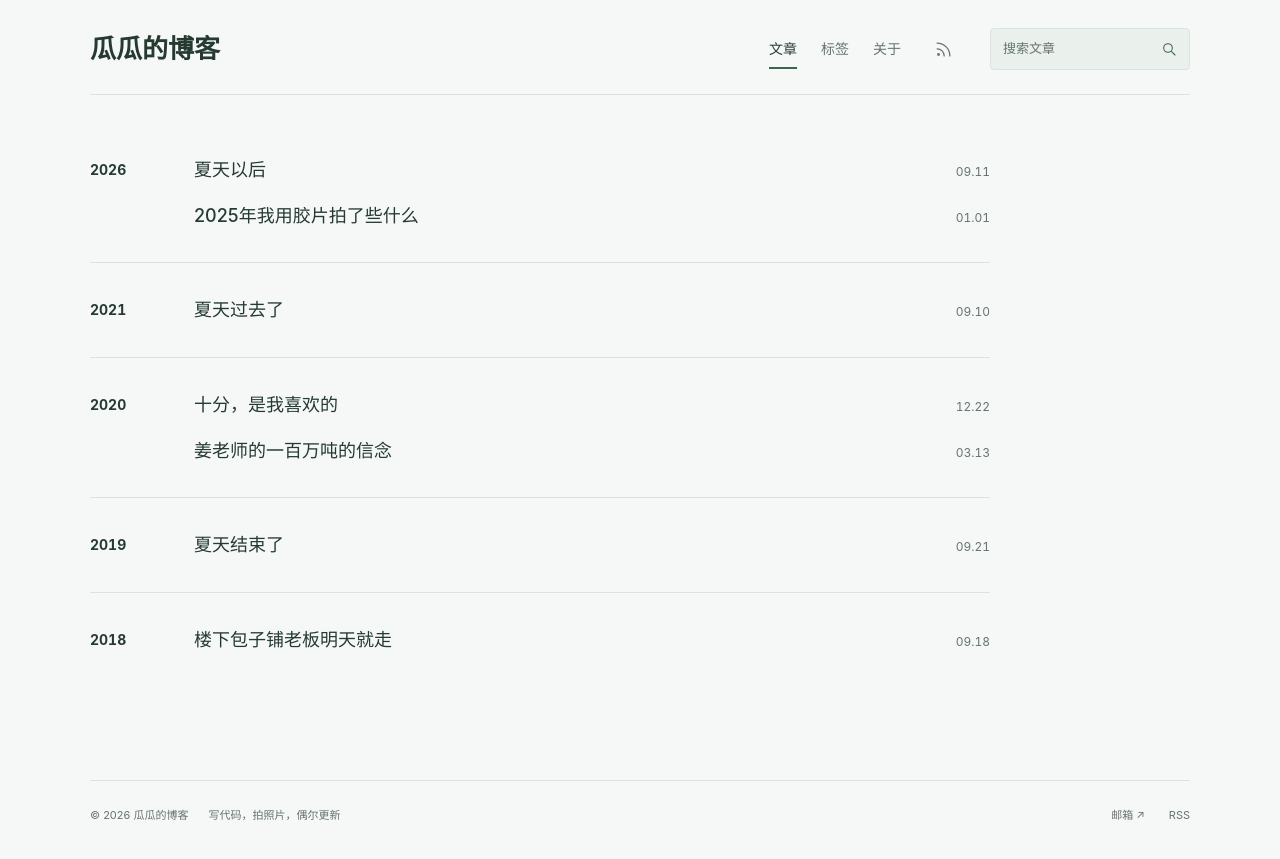
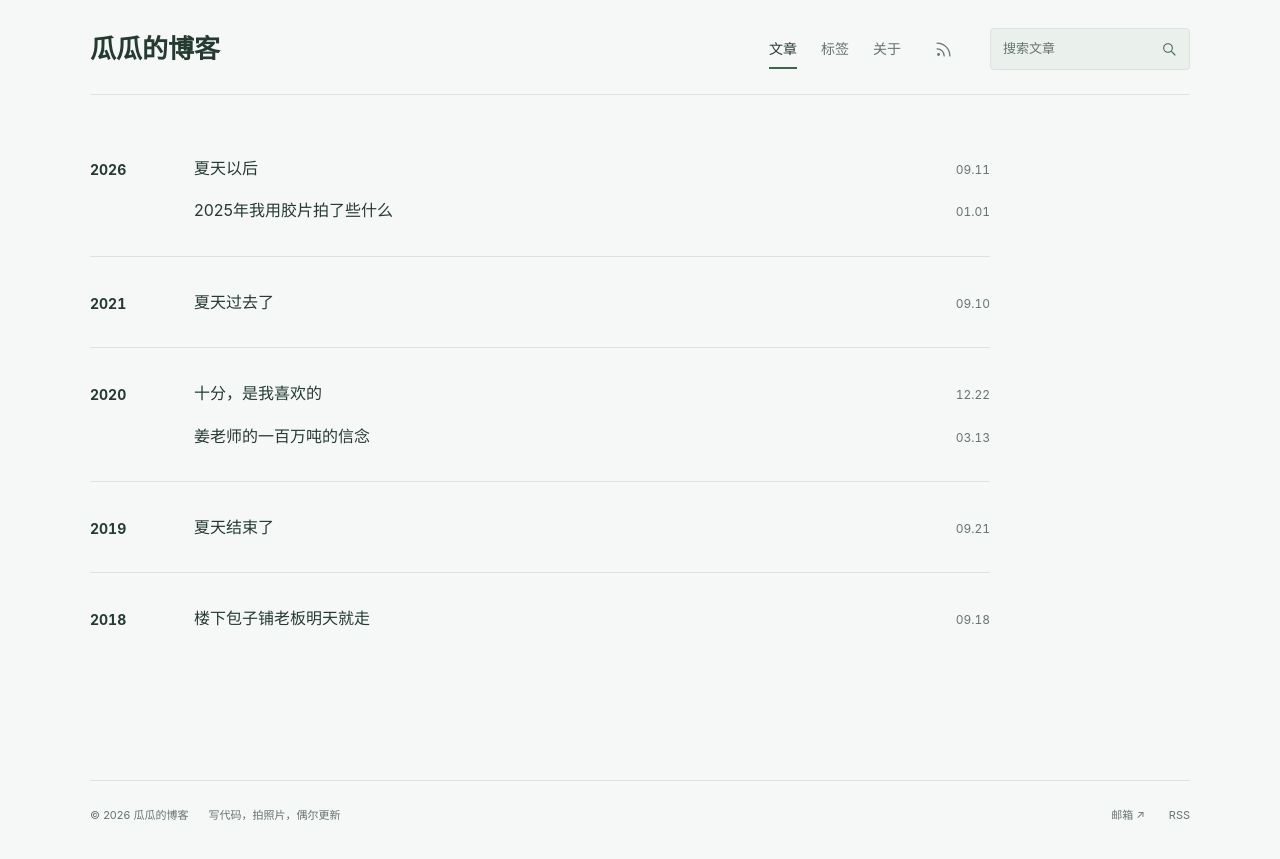
Before and after one commit to saltcoffee/saltcoffee.github.io, a Jekyll site: the page built from index.html, in a window 1280 px wide. Shown: the top 859 px of the page. Built offline with Jekyll 4.4.1, drawn with Linux system fonts in a browser that asks for light colours.

Commit message:
style: font

```diff
--- a/css/blog.css
+++ b/css/blog.css
@@ -7,15 +7,28 @@
   --accent: #3c654d;
   --line: #dce3dd;
   --wash: #eaf0eb;
-  --sans: -apple-system, BlinkMacSystemFont, "Segoe UI", "PingFang SC", "Hiragino Sans GB", "Microsoft YaHei", Arial, sans-serif;
-  --mono: "SFMono-Regular", Consolas, "Liberation Mono", monospace;
+  /* 系统字体优先（Mac 西文 SF Pro、中文苹方），其余与 V2EX 一致（https://www.v2ex.com/ 的 body 声明），逐字回退。 */
+  --sans: -apple-system, BlinkMacSystemFont, "PingFang SC", "Helvetica Neue", "Luxi Sans", "Segoe UI", "Hiragino Sans GB", "Microsoft Yahei", sans-serif, "Apple Logo";
+  /* 代码/等宽字体。系统字体优先（Mac 用 SF Mono），其余与 V2EX 的 --code-font 对齐。
+     注意：V2EX 的代码栈尾部还带 "Microsoft Yahei"，那是比例字体，
+     放进等宽栈会让中英混排的代码块对不齐，故保留 monospace 作为兜底。 */
+  --mono: "SFMono-Regular", Consolas, "Panic Sans", "Bitstream Vera Sans Mono", Menlo, "Liberation Mono", monospace;
+  /* 标题字重。必须避开 500：Segoe UI / 微软雅黑 只有 Regular(400) 与 Bold(700)，
+     没有原生 Medium，请求 500 会触发合成加粗，小字号下笔画发虚、字距发挤。
+     400 与 V2EX 帖子标题 (.item_title 未设字重，即 400) 完全一致。 */
+  --title-weight: 400;
 }
 * { box-sizing: border-box; }
 html { scroll-behavior: smooth; scroll-padding-top: 36px; -webkit-text-size-adjust: 100%; }
-body { margin: 0; background: var(--paper); color: var(--text); font-family: var(--sans); font-size: 16px; line-height: 1.7; -webkit-font-smoothing: antialiased; }
+/* 注意：不要加 -webkit-font-smoothing: antialiased。
+   它会强制灰度抗锯齿，在 Windows 上让文字变细发虚，与 V2EX 的观感不同。
+   V2EX 只在 .fa 图标上用它，正文与标题都用系统默认（ClearType 次像素抗锯齿）。 */
+body { margin: 0; background: var(--paper); color: var(--text); font-family: var(--sans); font-size: 16px; line-height: 1.7; }
 body > main { min-height: calc(100svh - 215px); }
 a { color: inherit; text-decoration: none; text-underline-offset: 5px; }
-button, input { font: inherit; }
+/* 表单控件默认不继承字体，浏览器会用系统 UI 字体，导致搜索框/按钮与全站不一致。
+   这里覆盖全部表单控件类型（含 textarea、select、option），统一到 var(--sans)。 */
+button, input, textarea, select, optgroup { font: inherit; }
 button, a, input { -webkit-tap-highlight-color: transparent; }
 button { cursor: pointer; }
 img { max-width: 100%; height: auto; display: block; }
@@ -33,22 +46,22 @@
 .header-actions { display: flex; align-items: center; gap: 28px; min-width: 0; }
 .wordmark { display: flex; align-items: baseline; gap: 13px; }
 .wordmark-name { color: var(--ink); font: 600 26px/1.2 var(--sans); letter-spacing: 0; }
-.site-nav { display: flex; align-items: center; gap: 24px; font-size: 14px; white-space: nowrap; }
+.site-nav { display: flex; align-items: center; gap: 24px; font-family: var(--sans); font-size: 14px; white-space: nowrap; }
 .site-nav a { position: relative; color: var(--muted); padding-block: 6px; }
 .site-nav a:hover, .site-nav a[aria-current] { color: var(--ink); }
 .site-nav a[aria-current]::after { content: ""; position: absolute; left: 0; right: 0; bottom: -2px; height: 2px; background: var(--accent); }
 .site-nav .nav-rss { display: flex; padding: 10px; }
 .header-search { display: flex; flex-shrink: 0; align-items: center; width: 200px; min-height: 42px; padding-left: 12px; border: 1px solid var(--line); border-radius: 4px; background: var(--wash); color: var(--muted); }
 .header-search:focus-within { border-color: var(--accent); background: var(--paper); }
-.header-search input { width: 100%; min-width: 0; padding: 7px 0; border: 0; border-radius: 0; background: transparent; color: var(--ink); font-size: 13px; line-height: 1.5; }
+.header-search input { width: 100%; min-width: 0; padding: 7px 0; border: 0; border-radius: 0; background: transparent; color: var(--ink); font-family: var(--sans); font-size: 13px; line-height: 1.5; }
 .header-search input::placeholder { color: var(--muted); opacity: 1; }
-.header-search button { display: flex; align-items: center; justify-content: center; flex-shrink: 0; width: 40px; min-height: 40px; padding: 0; border: 0; background: transparent; color: var(--accent); }
+.header-search button { display: flex; align-items: center; justify-content: center; flex-shrink: 0; width: 40px; min-height: 40px; padding: 0; border: 0; background: transparent; color: var(--accent); font-family: var(--sans); }
 .header-search button:hover { color: var(--ink); }
 .home { padding-top: 52px; }
 .eyebrow { color: var(--muted); font-size: 12px; letter-spacing: .12em; margin-bottom: 21px; }
 .writing { max-width: 900px; padding-bottom: 78px; }
 .section-bar { display: flex; align-items: baseline; gap: 16px; margin-bottom: 22px; }
-.section-bar h2 { font-size: 14px; font-weight: 500; color: var(--ink); }
+.section-bar h2 { font-size: 14px; font-weight: var(--title-weight); color: var(--ink); }
 .article-count { margin-left: 8px; font: 11px var(--sans); color: var(--muted); vertical-align: middle; }
 .article-year-group { display: grid; grid-template-columns: 72px minmax(0, 1fr); gap: 32px; padding-block: 24px; border-top: 1px solid var(--line); }
 .article-year-group:first-child { padding-top: 0; border-top: 0; }
@@ -56,7 +69,7 @@
 .article-year { padding-top: 10px; color: var(--ink); font: 700 14px/1.8 var(--sans); font-variant-numeric: tabular-nums; }
 .article-year-entries { min-width: 0; }
 .article-entry { display: flex; align-items: baseline; justify-content: space-between; gap: 24px; }
-.article-entry-title { min-width: 0; margin: 0; font: 500 18px/1.65 var(--sans); color: var(--ink); overflow-wrap: anywhere; }
+.article-entry-title { min-width: 0; margin: 0; font: var(--title-weight) 16px/1.65 var(--sans); color: var(--ink); overflow-wrap: anywhere; }
 .article-entry-title a { display: block; padding-block: 8px; }
 .article-entry-title a:hover { color: var(--accent); text-decoration: underline; }
 .article-entry-date { flex-shrink: 0; color: var(--muted); font: 12px/1.5 var(--sans); font-variant-numeric: tabular-nums; }
@@ -149,7 +162,7 @@
 .about-links { display: flex; flex-wrap: wrap; align-items: center; gap: 4px 26px; margin-top: 28px; font-size: 13px; color: var(--accent); }
 .about-links a { display: inline-flex; align-items: center; gap: 9px; min-height: 44px; }
 .about-social-link { transition: color .18s ease; }
-.about-link-label { position: relative; font-weight: 500; }
+.about-link-label { position: relative; font-weight: var(--title-weight); }
 .about-link-label::after { content: ""; position: absolute; left: 0; right: 0; bottom: -5px; height: 1px; background: currentColor; transform: scaleX(0); transform-origin: left; transition: transform .18s ease; }
 .about-link-icon { transition: transform .18s ease; }
 .about-link-arrow { color: var(--muted); opacity: .65; transition: transform .18s ease, opacity .18s ease; }
@@ -189,7 +202,7 @@
   .article-year-group { grid-template-columns: minmax(0, 1fr); gap: 8px; padding-block: 20px; }
   .article-year { padding-top: 0; font-size: 13px; }
   .article-entry { gap: 18px; }
-  .article-entry-title { font-size: 16px; }
+  .article-entry-title { font-size: 14px; }
   .article-entry-date { font-size: 11px; }
   .article-meta { font-size: 11px; gap: 12px; }
   .article-meta time { font-size: 10px; }
@@ -249,7 +262,8 @@
 .post-comments { margin-top: 48px; padding-top: 28px; border-top: 1px solid var(--line); }
 .post-comments h2 { margin-bottom: 18px; font-size: 18px; font-weight: 600; color: var(--ink); }
 .post-comments .twikoo { max-width: 100%; margin-inline: 0; color: var(--text); font: 14px/1.7 var(--sans); }
-.post-comments .twikoo input, .post-comments .twikoo textarea, .post-comments .twikoo button { font-family: var(--sans); }
+/* Twikoo 自身打包文件里不含任何 font-family 声明，字体全靠继承；
+   其注入的 input/textarea/button 由上面的 `button, input, textarea, select` 统一接管。 */
 .post-comments .twikoo .tk-submit input.tk-input__inner,
 .post-comments .twikoo .tk-submit .tk-input-group__prepend { height: 40px; line-height: 40px; }
 .post-comments .twikoo .tk-submit .tk-input-group__prepend { background: var(--wash); }
```
